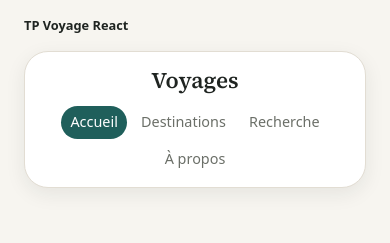
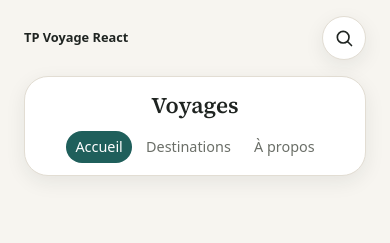
Before and after one commit to drakurei/tp-voyage, a React (Vite) app: page / in a window 390 px wide. Shown: the top 243 px of the page. Built offline with nearby package versions, Linux system fonts and the light colour scheme.

Commit message:
Icône de recherche à droite du header

```diff
--- a/src/components/Navbar.jsx
+++ b/src/components/Navbar.jsx
@@ -14,10 +14,16 @@ function Navbar() {
             Accueil
           </NavLink>
           <NavLink to="/destinations">Destinations</NavLink>
-          <NavLink to="/search">Recherche</NavLink>
           <NavLink to="/about">À propos</NavLink>
         </div>
       </nav>
+
+      <NavLink to="/search" className="search-icon" aria-label="Rechercher" title="Rechercher">
+        <svg width="20" height="20" viewBox="0 0 24 24" fill="none" stroke="currentColor" strokeWidth="2" strokeLinecap="round">
+          <circle cx="11" cy="11" r="7" />
+          <line x1="16.5" y1="16.5" x2="21" y2="21" />
+        </svg>
+      </NavLink>
     </header>
   );
 }
--- a/src/index.css
+++ b/src/index.css
@@ -67,11 +67,37 @@ h1 {
   color: var(--ink);
 }
 
-/* Sur petit écran : le texte au-dessus, la bulle en dessous */
+/* Icône de recherche tout à droite */
+.search-icon {
+  justify-self: end;
+  display: flex;
+  align-items: center;
+  justify-content: center;
+  width: 44px;
+  height: 44px;
+  border-radius: 50%;
+  background: #fff;
+  border: 1px solid var(--line);
+  color: var(--ink);
+  box-shadow: 0 6px 20px rgba(31, 36, 33, 0.08);
+  transition: background-color 0.15s, color 0.15s;
+}
+
+.search-icon:hover {
+  color: var(--accent);
+}
+
+.search-icon.active {
+  color: #fff;
+  background: var(--accent);
+  border-color: var(--accent);
+}
+
+/* Sur petit écran : texte et icône en haut, la bulle en dessous */
 @media (max-width: 991px) {
   .site-header {
     position: static;
-    grid-template-columns: 1fr;
+    grid-template-columns: 1fr auto;
   }
 
   .header-side {
@@ -79,6 +105,8 @@ h1 {
   }
 
   .nav-bubble {
+    grid-column: 1 / -1;
+    grid-row: 2;
     justify-self: center;
   }
 }
```
